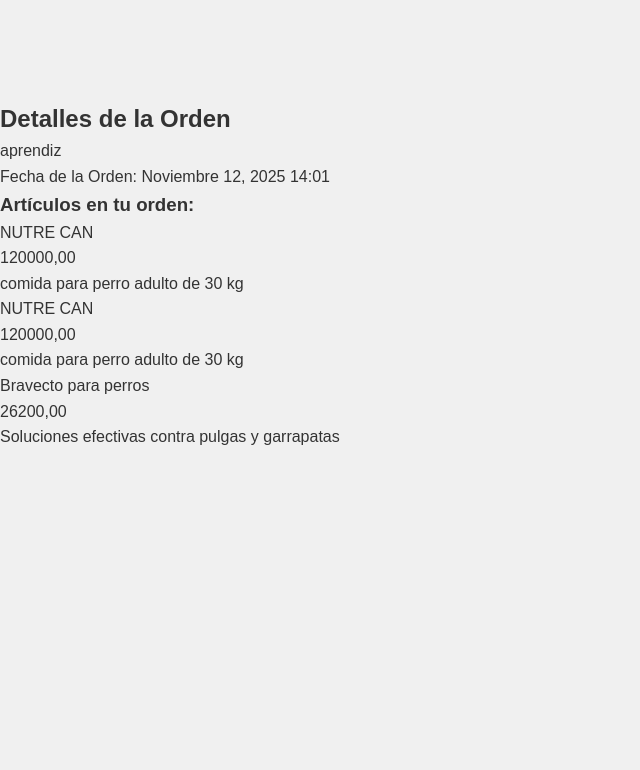
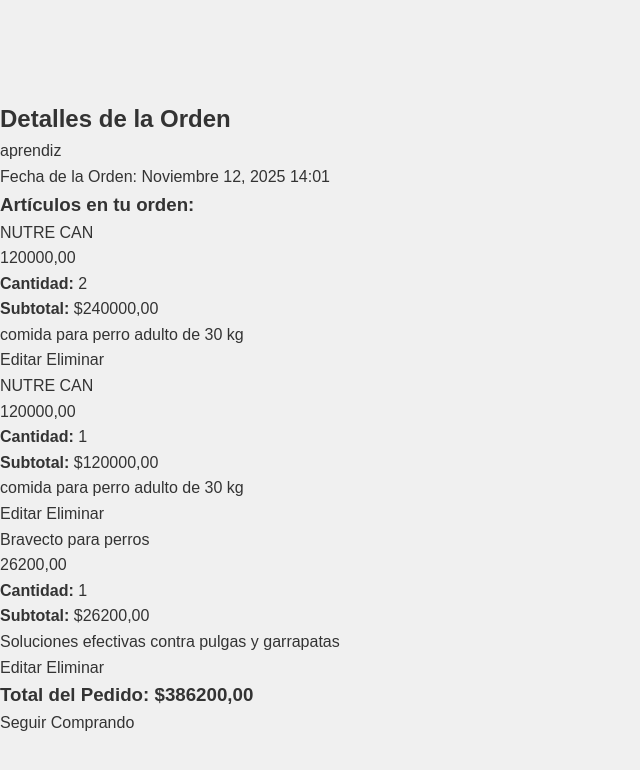
Before and after one commit to juandizzt/proyecto-veterinaria, a Django app: page /pedidos/mi-pedido in a window 1280 px wide. Shown: the top 770 px of the page, without its empty margins (0-640 px from the left). Run offline with Django 5.2, Linux system fonts and the light colour scheme; a user stored in the database is signed in; data comes from the database, SQL or seed files in the repository; both versions use the stored data as it was after the commit; some libraries are stand-ins or nearby versions.

Commit message:
final funciones editar eliminar

```diff
--- a/pedidos/forms.py
+++ b/pedidos/forms.py
@@ -4,4 +4,4 @@ from .models import PedidoProducto
 class PedidoProductoForm(ModelForm):
     class Meta:
         model = PedidoProducto
-        fields = ['producto']
+        fields = ['producto', 'cantidad']
--- a/pedidos/models.py
+++ b/pedidos/models.py
@@ -11,6 +11,9 @@ class Pedido(models.Model):
     def __str__(self):
         return f"order {self.id} by {self.usuario}"
 
+    @property
+    def total(self):
+        return sum(item.subtotal for item in self.pedidoproducto_set.all())
 
 class PedidoProducto(models.Model):
     pedido = models.ForeignKey(Pedido, on_delete=models.CASCADE)
@@ -20,5 +23,8 @@ class PedidoProducto(models.Model):
     def __str__(self) -> str:
         return f"{self.pedido} pedido {self.producto}"
 
+    @property
+    def subtotal(self):
+        return self.producto.precio * self.cantidad
 
 # Create your models here.
--- a/pedidos/templates/Pedidos/Ordenes.html
+++ b/pedidos/templates/Pedidos/Ordenes.html
@@ -15,11 +15,26 @@
     <div>
       <div>{{ producto_pedido.producto.nombre }}</div>
       <div>{{ producto_pedido.producto.precio }}</div>
+      <div><strong>Cantidad:</strong> {{ producto_pedido.cantidad }}</div>
+      <div><strong>Subtotal:</strong> ${{ producto_pedido.subtotal }}</div>
       <div>{{ producto_pedido.producto.descripcion }}</div>
+
+      <div>
+        <a href="{% url 'editar_producto' producto_pedido.id %}">Editar</a>
+        <a href="{% url 'eliminar_producto' producto_pedido.id %}">Eliminar</a>
+      </div>
     </div>
     {% empty %}
     <div>No hay artículos en el pedido</div>
     {% endfor %}
+  </div>
+
+  <div>
+    <h3>Total del Pedido: ${{ pedido.total }}</h3>
+  </div>
+
+  <div>
+    <a href="{% url 'lista' %}">Seguir Comprando</a>
   </div>
   {% else %}
   <p>No tiene pedidos activos</p>
--- a/pedidos/templates/Pedidos/crear_pedidos.html
+++ b/pedidos/templates/Pedidos/crear_pedidos.html
@@ -11,6 +11,12 @@
       <div>{{ form.producto.errors }}</div>
       {% endif %}
     </div>
+    <div>
+      <label for="{{ form.cantidad.id_for_label }}">Cantidad:</label>
+      {{ form.cantidad }} {% if form.cantidad.errors %}
+      <div>{{ form.cantidad.errors }}</div>
+      {% endif %}
+    </div>
 
     <button type="submit">Agregar al Pedido</button>
     <a href="{% url 'mi_pedido' %}">Ver Mi Pedido</a>
--- a/pedidos/urls.py
+++ b/pedidos/urls.py
@@ -1,7 +1,9 @@
 from django.urls import path
-from .views import CrearPedidoProductosView,MypedidoView
+from .views import CrearPedidoProductosView,MypedidoView, EditarPedidoProductoView, EliminarPedidoProductoView
 
 urlpatterns = [
     path("mi-pedido", MypedidoView.as_view(), name="mi_pedido"),
     path('agregar_producto/', CrearPedidoProductosView.as_view(), name='agregar_producto'),
+    path('editar_producto/<int:pk>/', EditarPedidoProductoView.as_view(), name='editar_producto'),
+    path('eliminar_producto/<int:pk>/', EliminarPedidoProductoView.as_view(), name='eliminar_producto'),
 ]
--- a/pedidos/views.py
+++ b/pedidos/views.py
@@ -1,5 +1,7 @@
 from django.contrib.auth.mixins import LoginRequiredMixin
 from django.views.generic import DetailView, CreateView
+from django.views.generic import UpdateView, DeleteView
+from .models import PedidoProducto
 from .models import Pedido
 from django.urls import reverse_lazy
 from .forms import PedidoProductoForm
@@ -27,6 +29,22 @@ class CrearPedidoProductosView(LoginRequiredMixin, CreateView):
             usuario=self.request.user,
         )
         form.instance.pedido = pedido
-        form.instance.cantidad = 1
         form.save()
         return super().form_valid(form)
+
+class EditarPedidoProductoView(LoginRequiredMixin, UpdateView):
+    model = PedidoProducto
+    template_name = "pedidos/editar_pedido.html"
+    form_class = PedidoProductoForm
+    success_url = reverse_lazy("mi_pedido")
+
+    def get_queryset(self):
+        return PedidoProducto.objects.filter(pedido__usuario=self.request.user, pedido__is_active=True)
+
+class EliminarPedidoProductoView(LoginRequiredMixin, DeleteView):
+    model = PedidoProducto
+    template_name = "pedidos/eliminar_pedido.html"
+    success_url = reverse_lazy("mi_pedido")
+
+    def get_queryset(self):
+        return PedidoProducto.objects.filter(pedido__usuario=self.request.user, pedido__is_active=True)
```
Also changed, not shown: pedidos/templates/Pedidos/editar_pedido.html (added, +18 -0 lines), pedidos/templates/Pedidos/eliminar_pedido.html (added, +14 -0 lines), db.sqlite3.
